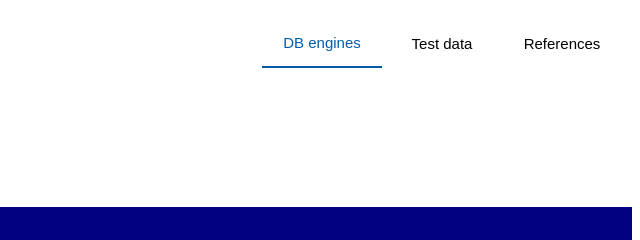
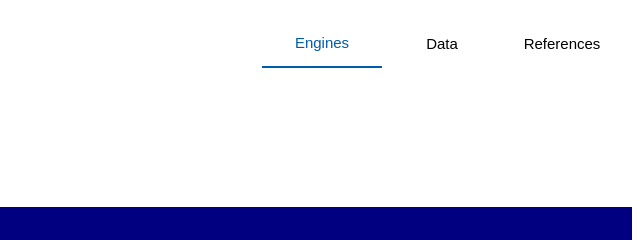
Before and after one commit to dbcls/graphdbs, a plain HTML site: page index.html in a window 1280 px wide. Shown: the top 240 px of the page, 640-1280 px from the left. Drawn offline with Linux system fonts and the light colour scheme; no server answers.

Commit message:
modify tab names

```diff
--- a/index.html
+++ b/index.html
@@ -11,9 +11,12 @@
        $().ready(
            function() {
                var tabs = [
-                   { title: 'DB engines', page: 'databases' },
+                   /* { title: 'Databases', page: 'databases' }, */
+                   { title: 'Engines', page: 'databases' },
+                   /* { title: 'DB engines', page: 'databases' }, */
+                   { title: 'Data', page: 'links' },
+                   /* { title: 'Test data', page: 'links' }, */
                    /* { title: 'Data Archive', page: 'links' }, */
-                   { title: 'Test data', page: 'links' },
                    { title: 'References', page: 'references' }
                ];
                togo.createTabs( tabs );
```
